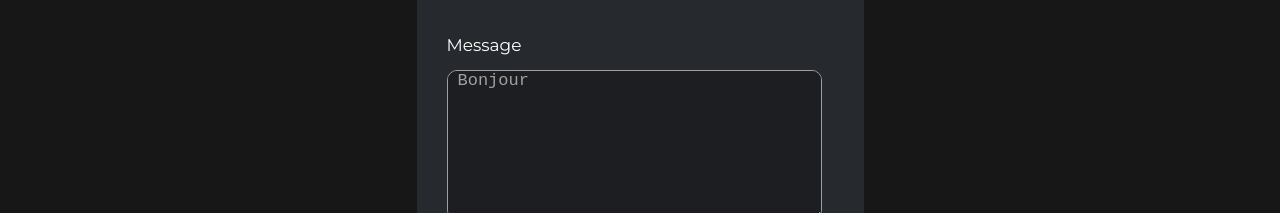
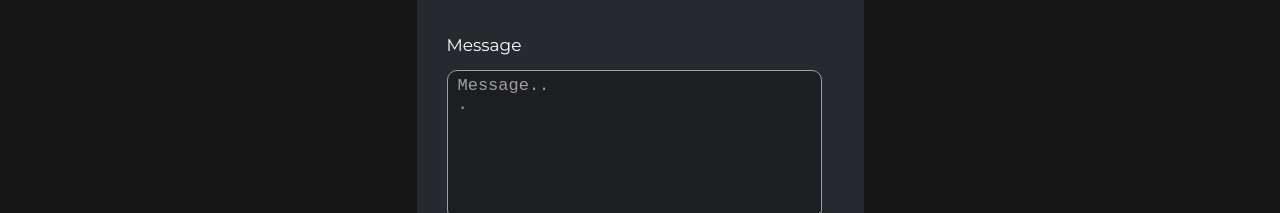
Before and after one commit to PonchHKT/Portfolio, a Next.js app: page /contact in a window 1280 px wide. Shown: the part 739-952 px from the top of the page. Built offline with nearby package versions, Linux system fonts and the light colour scheme.

Commit message:
update css

```diff
--- a/pages/contact.js
+++ b/pages/contact.js
@@ -68,7 +68,7 @@ export default function Contact() {
 
                             <div className={styles.msgforms}>
                             <h3>Message</h3>
-                            <textarea name="message" className={styles.inputmsg} placeholder="Bonjour" minLength="10" onChange={autoComplete} required/>
+                            <textarea name="message" className={styles.inputmsg} placeholder="Message..." minLength="10" onChange={autoComplete} required/>
                             </div>
 
                             <div className={styles.buttonContainer}>
--- a/styles/contact.module.scss
+++ b/styles/contact.module.scss
@@ -109,6 +109,9 @@ main{
                         border: 1px solid #A0A0A1;
                         color: white;
                         padding-left: 10px;
+                        overflow: auto;
+                        overflow-y: hidden;
+                        padding-top: 5px;
                         font-size: 15px;
                     }
                     .inputmsg::placeholder{
```
